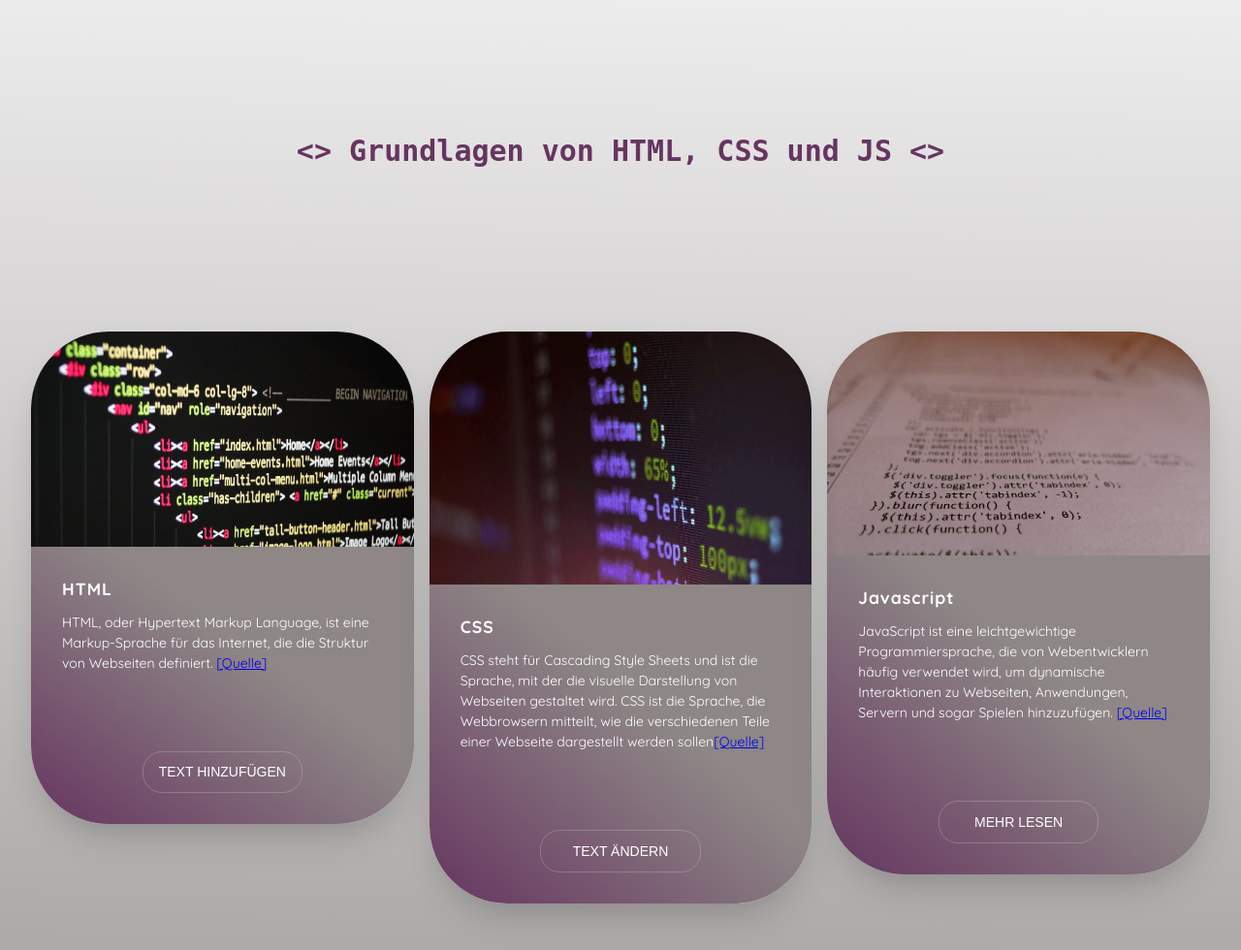
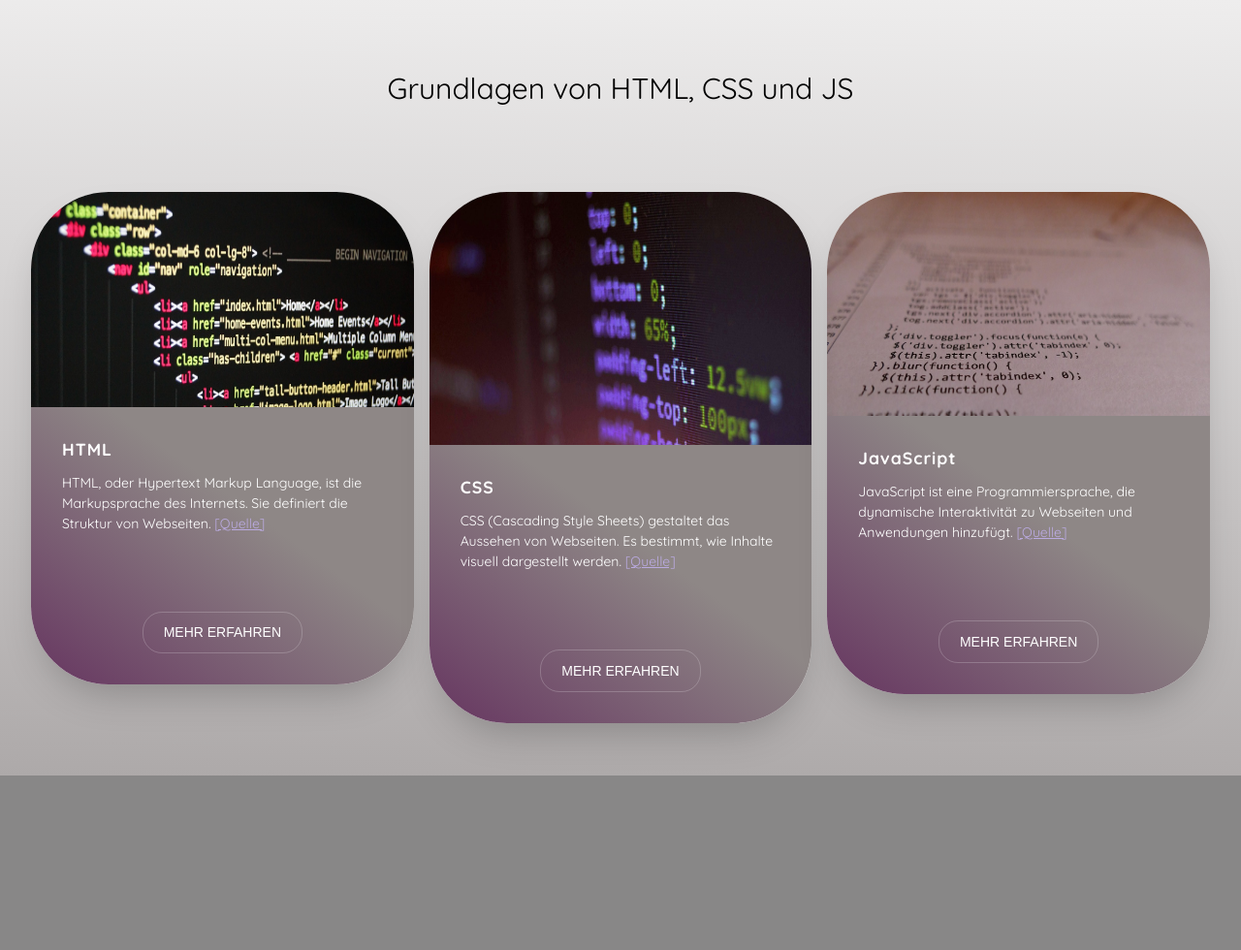
Before and after one commit to kalvintera/Python-Scraping-Hands-On, a Python web app: template templates/beispiel.html in a window 1280 px wide. Shown: the whole page at 97% size. After the commit the page ends 800 px from the top, so only its background shows below. Run offline with Jinja, Linux system fonts and the light colour scheme; the template is opened without the code that fills it, so the values that code supplies are empty.

Commit message:
refactor: style changed

```diff
--- a/templates/beispiel.html
+++ b/templates/beispiel.html
@@ -1,11 +1,12 @@
 <!DOCTYPE html>
-<html lang="en">
+<html lang="de">
   <head>
-  <meta name ="twitter:card" content="summary_large_image"></meta>
+    <meta charset="UTF-8">
 
     <link rel="preconnect" href="https://fonts.gstatic.com">
     <link href="https://fonts.googleapis.com/css2?family=Noto+Sans+JP:wght@300;400&display=swap" rel="stylesheet">
     <title>HTML 5 Documentation</title>
+
   </head>
   <style>
     /* Font */
@@ -38,15 +39,21 @@ body {
     }
 
     h1 {
+        color: black;
+
         font-size: 30px;
         font-weight: 400;
         text-align: center;
-    margin-top: 7rem;
-    margin-bottom: 10rem;
+        margin-top: 3rem;
+        margin-bottom: 5rem;
+    }
+
+    a {
+      color: #baaae0;
     }
 
     a:hover {
-  color: #6f4bbb;
+      color: #603da9;
       transition: color 0.2s ease;
     }
 
@@ -79,7 +86,6 @@ img {
     .cards {
       display: flex;
       flex-wrap: wrap;
-  list-style: none;
       margin: 0;
       padding: 0;
     }
@@ -122,7 +128,7 @@ img {
       font-weight: 700;
       letter-spacing: 1px;
       text-transform: capitalize;
-  margin: 0px;
+      margin: 0;
     }
 
     .card_text {
@@ -134,54 +140,49 @@ img {
     }
 
   </style>
+
   <body>
     <div class="main">
-    <h1><strong><code> <> Grundlagen von HTML, CSS und JS <> </code> </strong></h1>
-
+      <h1>Grundlagen von HTML, CSS und JS</h1>
       <ul class="cards">
+        <!-- HTML Karte -->
         <li class="cards_item">
           <div class="card">
-          <div class="card_image"><img src="../img/html_img.jpg"></div>
-          <div class="card_content" >
+            <div class="card_image"><img src="../img/html_img.jpg" alt="HTML"></div>
+            <div class="card_content">
               <h2 class="card_title">HTML</h2>
-            <p class="card_text">HTML, oder Hypertext Markup Language, ist eine Markup-Sprache für das Internet, die die Struktur von Webseiten definiert. <a target="_blank" class="info" href="https://www.freecodecamp.org/news/what-is-html-definition-and-meaning/">[Quelle]</a></p>
-
-            <button class="btn card_btn" id="html_button">Text Hinzufügen</button>
-          </div>
-        </div>
-        <div id="html_container"></div>
-      </li>
-      <li class="cards_item">
-        <div class="card">
-          <div class="card_image"><img src="../img/css_img.jpg"></div>
-          <div class="card_content" id="css_container">
-            <h2 class="card_title">CSS</h2>
-            <p class="card_text">CSS steht für Cascading Style Sheets und ist die Sprache, mit der die visuelle Darstellung von Webseiten gestaltet wird. CSS ist die Sprache, die Webbrowsern mitteilt, wie die verschiedenen Teile einer Webseite dargestellt werden sollen<a target="_blank" class="info" href="https://html.com/css/">[Quelle]</a></p>
-
-            <button class="btn card_btn" id="css_button">Text Ändern</button>
+              <p id="html_container" class="card_text">HTML, oder Hypertext Markup Language, ist die Markupsprache des Internets. Sie definiert die Struktur von Webseiten. <a href="https://www.freecodecamp.org/news/what-is-html-definition-and-meaning/" target="_blank">[Quelle]</a></p>
+              <button id="html_button" class="btn">Mehr erfahren</button>
             </div>
           </div>
         </li>
+
+        <!-- CSS Karte -->
         <li class="cards_item">
-        <div class="card" >
-          <div class="card_image"><img src="../img/js_img.jpg"></div>
-          <div class="card_content" id="js_card">
-            <h2 class="card_title">Javascript</h2>
-            <p class="card_text">JavaScript ist eine leichtgewichtige Programmiersprache, die von Webentwicklern häufig verwendet wird,
-              um dynamische Interaktionen zu Webseiten, Anwendungen, Servern und sogar Spielen hinzuzufügen.
-              <a target="_blank" class="info" href="https://www.hostinger.com/tutorials/what-is-javascript">[Quelle]</a>
-            </p>
-
-            <button class="btn card_btn" id="js_button">Mehr Lesen</button>
+          <div class="card">
+            <div class="card_image"><img src="../img/css_img.jpg" alt="CSS"></div>
+            <div class="card_content" id="css_container">
+              <h2 class="card_title">CSS</h2>
+              <p class="card_text">CSS (Cascading Style Sheets) gestaltet das Aussehen von Webseiten. Es bestimmt, wie Inhalte visuell dargestellt werden. <a href="https://html.com/css/" target="_blank">[Quelle]</a></p>
+              <button id="css_button" class="btn">Mehr erfahren</button>
             </div>
           </div>
         </li>
+
+        <!-- JavaScript Karte -->
         <li class="cards_item">
-
+          <div class="card" >
+            <div class="card_image"><img src="../img/js_img.jpg" alt="JavaScript"></div>
+            <div class="card_content" id="js_card">
+              <h2 class="card_title">JavaScript</h2>
+              <p class="card_text">JavaScript ist eine Programmiersprache, die dynamische Interaktivität zu Webseiten und Anwendungen hinzufügt. <a href="https://www.hostinger.com/tutorials/what-is-javascript" target="_blank">[Quelle]</a></p>
+              <button id="js_button" class="btn" >Mehr erfahren</button>
+            </div>
+          </div>
         </li>
-
       </ul>
     </div>
+
     <script>
       document.getElementById("html_button").onclick = () => {
         const container = document.getElementById("html_container");
@@ -225,12 +226,10 @@ function getRandomColor() {
       }
 
       // Add click event listener to the "Javascript" button
-
       document.getElementById("js_button").onclick = () => {
         const jsCard = document.getElementById('js_card'); // Adjust the selector if needed
         console.log(getRandomColor())
         jsCard.style.background = getRandomColor();
-
       };
     </script>
 
```
Lines whose indentation alone changed are shown as unchanged.
